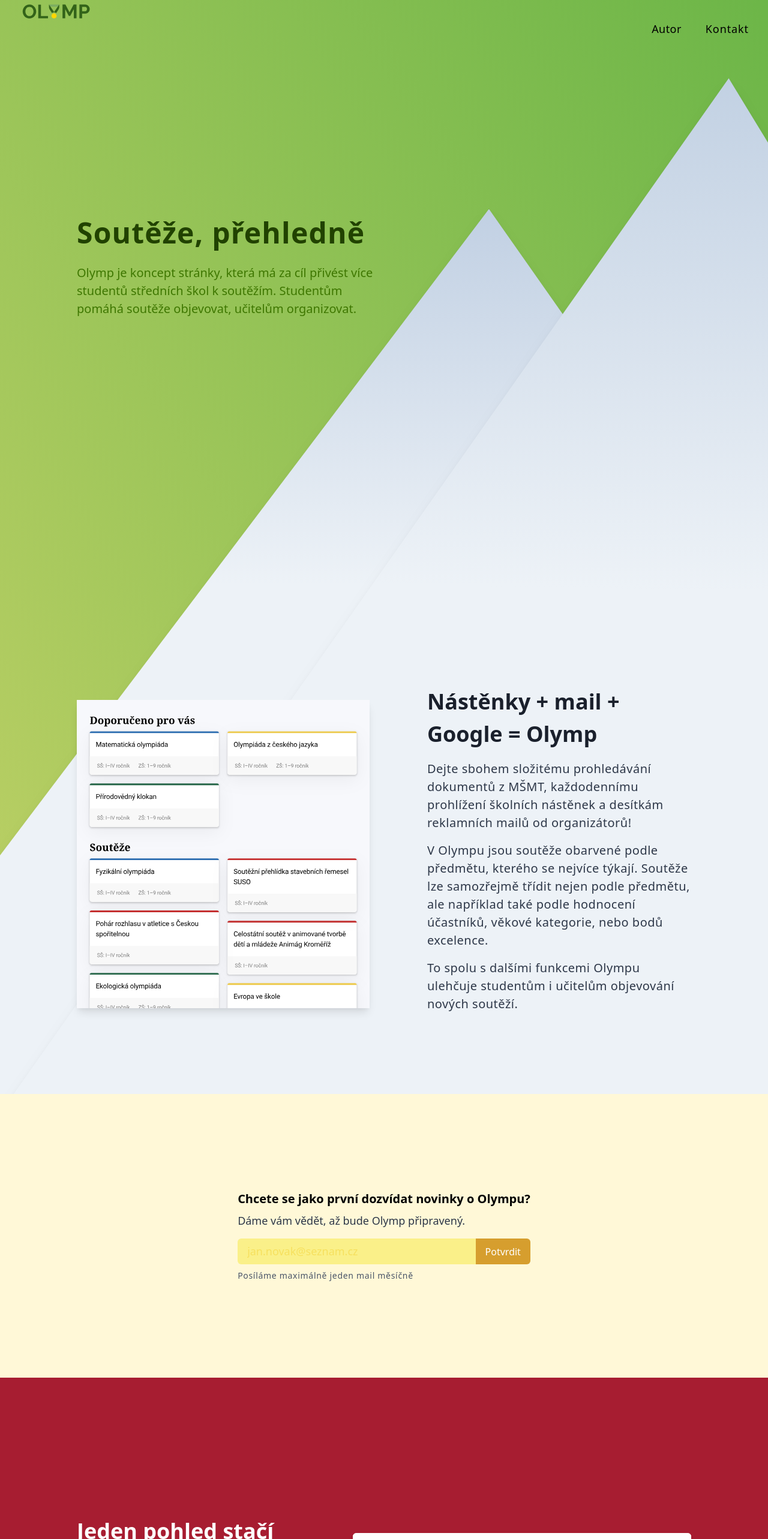
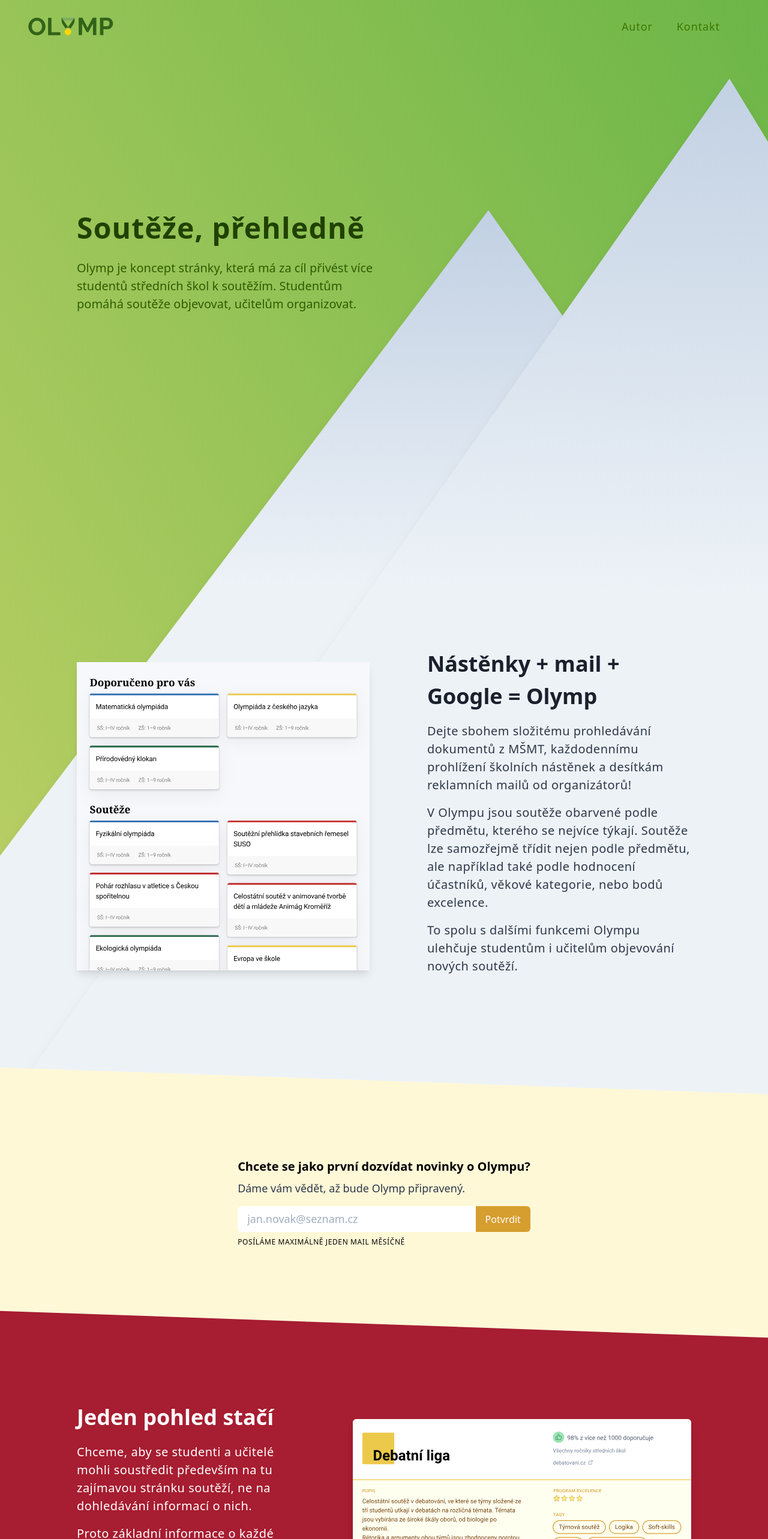
Before and after one commit to Eugleo/Olymp, a React (Create React App) app: page / in a window 1280 px wide. Shown: the top 2566 px of the page at 60% size. Built offline with nearby package versions, Linux system fonts and the light colour scheme.

Commit message:
Add slanted lines

```diff
--- a/src/Page/Body.tsx
+++ b/src/Page/Body.tsx
@@ -1,5 +1,5 @@
 import React from 'react';
-import Section from '../Section/Section';
+import Section, { Skew } from '../Section/Section';
 import Paragraph from '../Section/Paragraph';
 import Image from '../Section/Image';
 
@@ -16,14 +16,16 @@ import EmailField from './EmailForm';
 export default function Body() {
   return (
     <div className="flex flex-col items-stretch w-full">
-      <div className="w-full bg-gold flex items-center py-40">
+      <div style={{ marginTop: '-2em' }}>
+        <Section bg="bg-gold" hFull={false}>
           <EmailField
             title="Chcete se jako první dozvídat novinky o Olympu?"
             description="Dáme vám vědět, až bude Olymp připravený."
           />
+        </Section>
       </div>
 
-      <Section bg="bg-rosewood">
+      <Section bg="bg-rosewood" hFull={false} skew={Skew.right}>
         <div>
           <Title text="Jeden pohled stačí" color="text-white" />
           <Paragraph color="text-white">
@@ -52,7 +54,7 @@ export default function Body() {
         </div>
       </Section>
 
-      <Section bg="bg-gold-darker">
+      <Section bg="bg-gold-dark">
         <div>
           <Title text="Informace z první ruky" />
           <Paragraph>
@@ -64,17 +66,19 @@ export default function Body() {
         <Image source={reviews} />
       </Section>
 
-      <Section bg="bg-rosewood">
+      <div>
+        <Section bg="bg-rosewood" hFull={false}>
           <Image source={notification} />
           <div className="mx-12" />
           <div>
             <Title text="Termíny pod kontrolou" color="text-white" />
             <Paragraph color="text-white">
-            Nemusíte už každý den kontrolovat, jestli nebyl vyhlášen termín dalšího kola vaší oblené
-            soutěže. Olymp vám dá vědět.
+              Nemusíte už každý den kontrolovat, jestli nebyl vyhlášen termín dalšího kola vaší
+              oblené soutěže. Olymp vám dá vědět.
             </Paragraph>
           </div>
         </Section>
+      </div>
 
       <Section bg="bg-gold">
         <div>
@@ -88,7 +92,7 @@ export default function Body() {
         <Image source={faq} />
       </Section>
 
-      <Section bg="bg-gold-darker">
+      <Section bg="bg-gold-dark">
         <Image source={quickQuestions} />
         <div className="mx-12" />
         <div>
--- a/src/Page/EmailForm.tsx
+++ b/src/Page/EmailForm.tsx
@@ -9,7 +9,7 @@ export default function EmailField({ title, description }: { title: string; desc
         <p className="text-lg mb-4 text-gray-800">{description}</p>
         <div className="flex w-full flex-row">
           <Field
-            className="bg-yellow-300 flex-grow rounded-l-md px-4 py-2 text-lg text-yellow-300 placeholder-yellow-400"
+            className="flex-grow rounded-l-md px-4 py-2 text-lg text-black bg-gold-dark placeholder-gold-darkest"
             type="email"
             name="email"
             placeholder="jan.novak@seznam.cz"
@@ -18,7 +18,7 @@ export default function EmailField({ title, description }: { title: string; desc
             Potvrdit
           </button>
         </div>
-        <p className="text-sm text-gray-700 mt-2 tracking-wider">
+        <p className="text-xs uppercase text-gold-darkest mt-2 tracking-wider">
           Posíláme maximálně jeden mail měsíčně
         </p>
       </Form>
--- a/src/Page/Header.tsx
+++ b/src/Page/Header.tsx
@@ -1,4 +1,6 @@
 import React from 'react';
+import c from 'classnames';
+
 import logo from '../assets/logo.svg';
 import olymp from '../assets/olymp.svg';
 import Section from '../Section/Section';
@@ -7,6 +9,33 @@ import Paragraph from '../Section/Paragraph';
 import Image from '../Section/Image';
 
 import overview from '../assets/overview.svg';
+
+function StatusLink({ title, to, className }: { title: string; to: string; className?: string }) {
+  return (
+    <a
+      style={{ color: '#3E7700' }}
+      className={c(className, 'text-lg mr-10 tracking-wider')}
+      href={to}
+    >
+      {title}
+    </a>
+  );
+}
+
+function Statusbar() {
+  return (
+    <div className="w-full py-5 px-10">
+      <div className="flex flex-row justify-start items-center h-12">
+        <div className="h-full">
+          <img className="h-full" src={logo} />
+        </div>
+        <span className="flex-grow" />
+        <StatusLink title="Autor" to="https://evzen.dev" className="mr-10" />
+        <StatusLink title="Kontakt" to="https://evzen.dev" className="mr-10" />
+      </div>
+    </div>
+  );
+}
 
 export default function Header() {
   return (
@@ -17,31 +46,23 @@ export default function Header() {
         backgroundSize: 'cover',
         backgroundPositionX: '75%',
       }}
+      className="pb-32"
     >
-      <div className="w-full h-24 flex flex-row justify-start items-center px-8">
-        <div className="h-full">
-          <img src={logo} />
-        </div>
-        <span className="flex-grow" />
-        <a className="text-lg mr-10 tracking-wide" href="https://evzen.dev">
-          Autor
-        </a>
-        <a className="text-lg tracking-wider">Kontakt</a>
-      </div>
+      <Statusbar />
 
       <div className="flex flex-col h-screen mt-32 p-32">
         <div className="w-1/2">
           <h1 className="text-5xl mb-4 font-extrabold tracking-wide" style={{ color: '#214200' }}>
             Soutěže, přehledně
           </h1>
-          <h2 className="text-xl" style={{ color: '#3E7700' }}>
+          <h2 className="text-xl" style={{ color: '#305C00' }}>
             Olymp je koncept stránky, která má za cíl přivést více studentů středních škol k
             soutěžím. Studentům pomáhá soutěže objevovat, učitelům organizovat.
           </h2>
         </div>
       </div>
 
-      <Section bg="gold">
+      <Section bg="bg-transparent">
         <Image source={overview} />
         <div className="mx-12" />
         <div>
--- a/src/Section/Section.tsx
+++ b/src/Section/Section.tsx
@@ -1,17 +1,40 @@
 import React from 'react';
 import c from 'classnames';
 
-export default function Section({ bg, children }: React.PropsWithChildren<{ bg: string }>) {
+export enum Skew {
+  right,
+  left,
+  none,
+}
+
+export default function Section({
+  bg,
+  children,
+  hFull = true,
+  skew = Skew.right,
+}: React.PropsWithChildren<{ bg: string; hFull?: boolean; skew?: Skew }>) {
+  const [trans, unTrans] =
+    skew === Skew.none
+      ? ['', '']
+      : skew === Skew.left
+      ? ['skewY(-2deg)', 'skewY(2deg)']
+      : ['skewY(2deg)', 'skewY(-2deg)'];
+
   return (
     <div
+      style={{ transform: trans }}
       className={c(
-        'px-32 py-16',
-        'min-h-screen',
+        'px-32',
+        hFull ? 'py-16' : 'py-32',
+        hFull ? 'min-h-screen-3/4' : 'h-auto',
+        'w-full',
         bg,
-        'flex flex-row justify-around content-center items-center w-full',
+        'flex flex-col justify-center',
       )}
     >
-      {children}
+      <div style={{ transform: unTrans }} className="flex flex-row justify-around items-center">
+        {children}
+      </div>
     </div>
   );
 }
```
Also changed, not shown: tailwind.js. Lines whose indentation alone changed are shown as unchanged.
